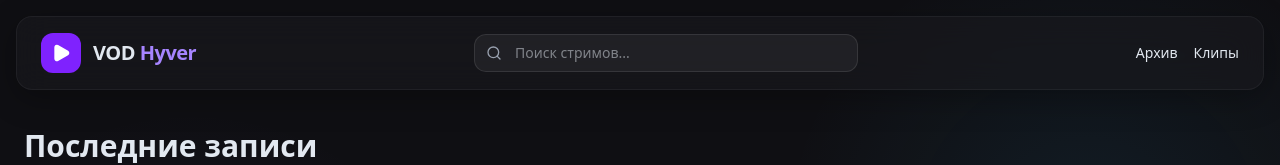
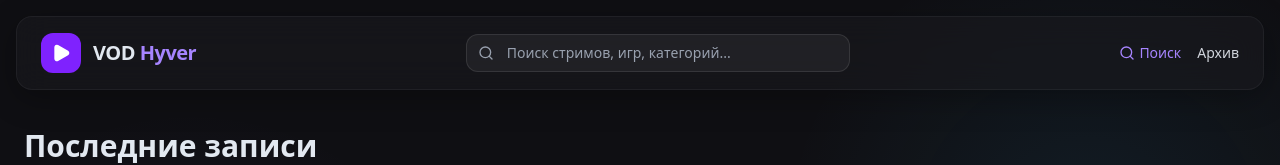
Before and after one commit to Djoystick/Hyver_Vods, a Next.js app in the folder frontend/: page / in a window 1280 px wide. Shown: the top 165 px of the page. Built offline with nearby package versions, Linux system fonts and the light colour scheme.

Commit message:
UI: Make search bar clickable and add Search nav link

```diff
--- a/frontend/src/app/page.tsx
+++ b/frontend/src/app/page.tsx
@@ -39,18 +39,19 @@ export default function Home() {
             <h1 className="text-xl font-bold tracking-tight">VOD <span className="text-violet-400">Hyver</span></h1>
           </div>
 
-          <div className="hidden md:flex relative w-96">
-            <Search className="absolute left-3 top-1/2 -translate-y-1/2 w-4 h-4 text-gray-400" />
-            <input
-              type="text"
-              placeholder="Поиск стримов..."
-              className="w-full bg-white/5 border border-white/10 rounded-xl py-2 pl-10 pr-4 text-sm focus:outline-none focus:border-violet-500/50 transition-colors"
-            />
-          </div>
+          <Link href="/search" className="hidden md:flex relative w-96 group">
+            <Search className="absolute left-3 top-1/2 -translate-y-1/2 w-4 h-4 text-gray-400 group-hover:text-violet-400 transition-colors" />
+            <div className="w-full bg-white/5 border border-white/10 rounded-xl py-2 pl-10 pr-4 text-sm text-gray-400 group-hover:border-violet-500/50 group-hover:bg-white/10 transition-colors cursor-pointer flex items-center">
+              Поиск стримов, игр, категорий...
+            </div>
+          </Link>
 
-          <div className="flex gap-4">
-            <Link href="/search" className="text-sm font-medium hover:text-violet-400 transition-colors">Архив</Link>
-            <button className="text-sm font-medium hover:text-violet-400 transition-colors">Клипы</button>
+          <div className="flex gap-4 items-center">
+            <Link href="/search" className="text-sm font-medium text-violet-400 hover:text-violet-300 transition-colors flex items-center gap-1">
+              <Search className="w-4 h-4" />
+              Поиск
+            </Link>
+            <Link href="/search" className="text-sm font-medium text-gray-300 hover:text-white transition-colors">Архив</Link>
           </div>
         </div>
       </nav>
```
